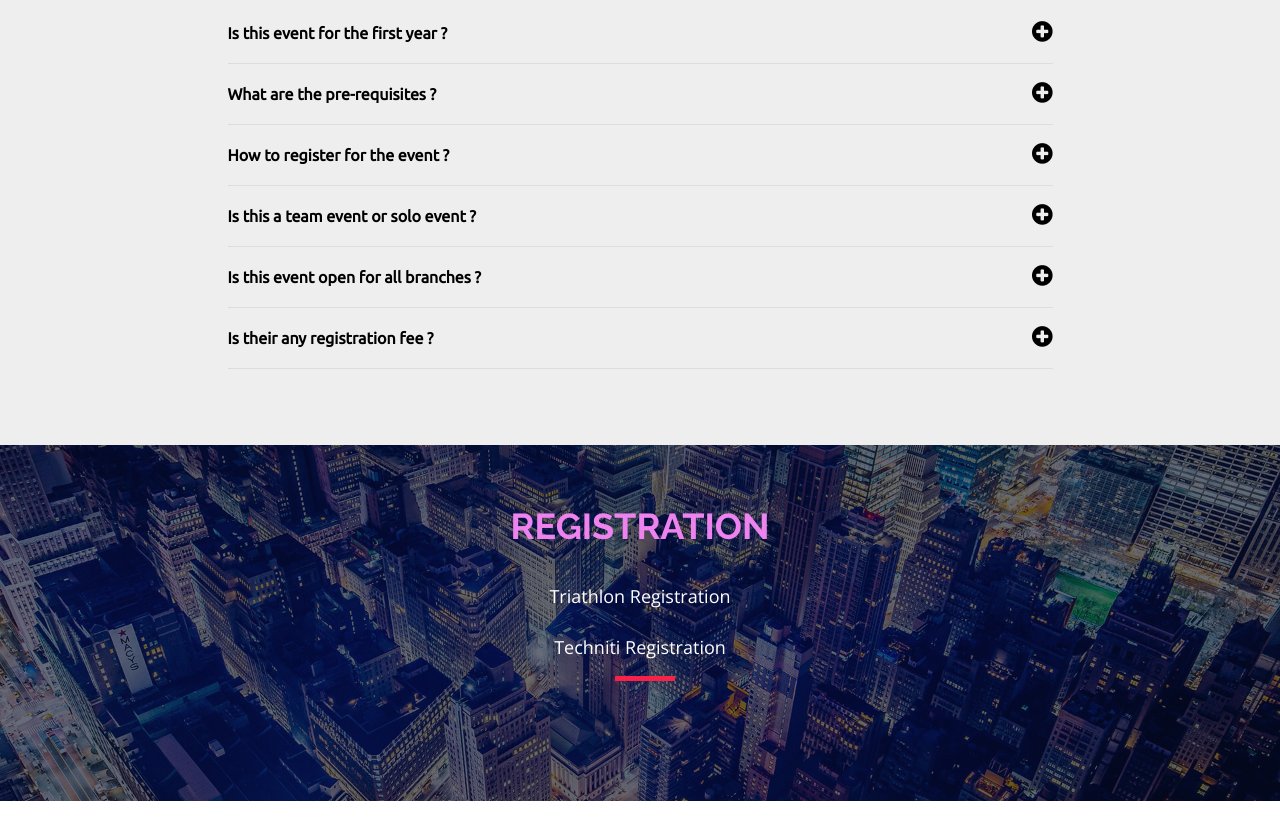
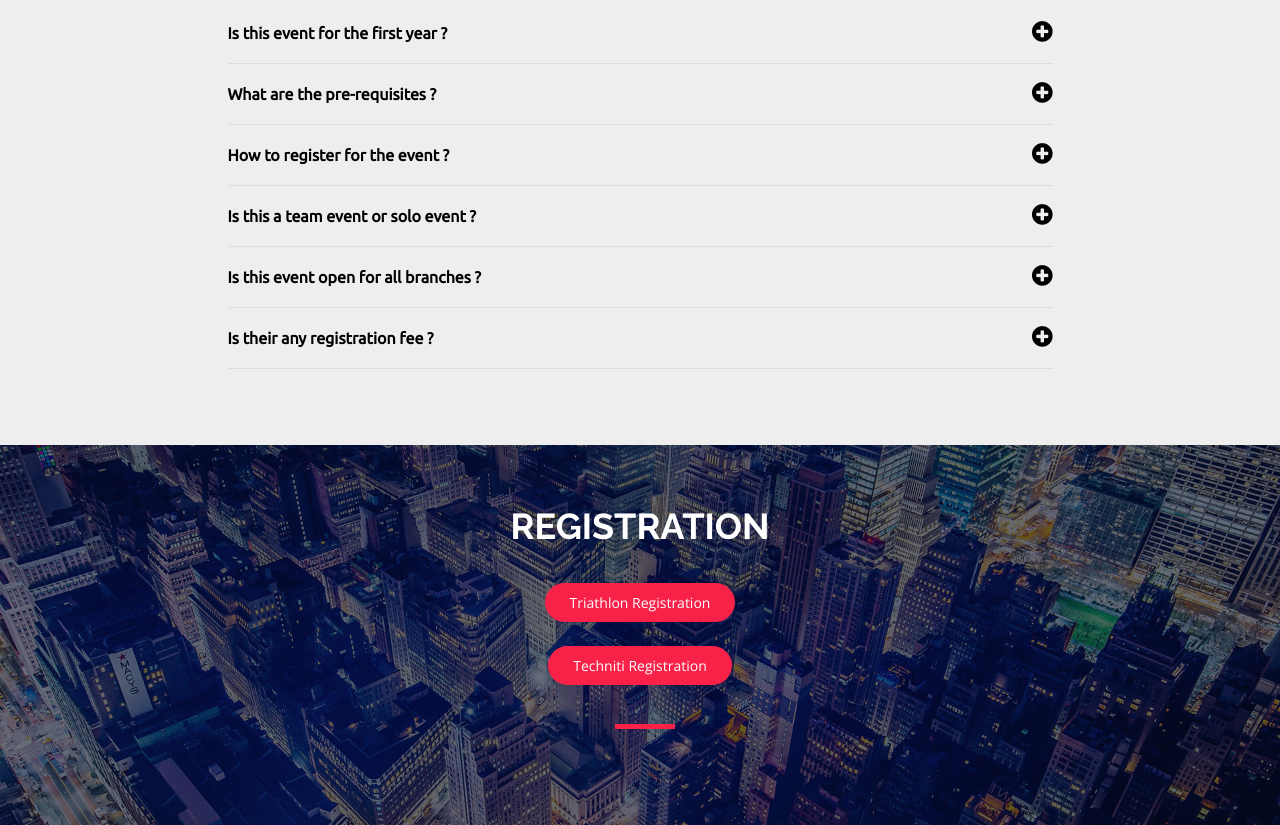
Before and after one commit to owasp-tsc/Tech-niti, a website: page index.html in a window 1280 px wide. Shown: the part 2813-3638 px from the top of the page. Drawn offline with nearby package versions, Linux system fonts and the light colour scheme.

Commit message:
Registration Section

```diff
--- a/index.html
+++ b/index.html
@@ -804,9 +804,10 @@ Fascinating enough? There is much more to be unvieled, Register yourself to ente
     <section id="subscribe">
       <div class="container wow fadeInUp">
         <div class="section-header">
-          <h2><font color="violet">Registration</font></h2><br>
-          <p ><a href="http://bit.ly/triathlon-techniti" target="_blank"><font color="white">Triathlon Registration</font></a></p><br>
-          <p><a href="http://bit.ly/techniti-owasp" target="_blank"><font color="white">Techniti Registration</font></a></p>
+          <h2><font color="white">Registration</font></h2><br>
+          <p ><a  href="http://bit.ly/triathlon-techniti" target="_blank"> <button >Triathlon Registration</button></a></p><br>
+          <p><a href="http://bit.ly/techniti-owasp" target="_blank"> <button> Techniti Registration</button></a></p>
+          <br>
         </div>
     	</div>
     </section>
```
